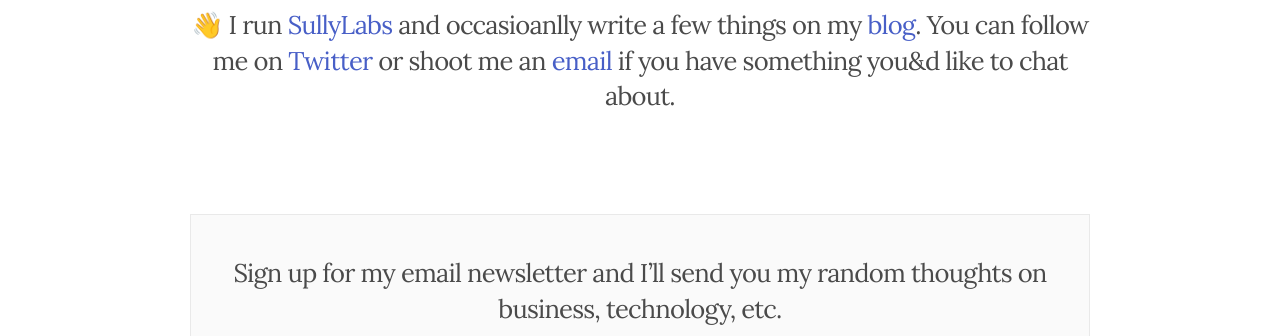
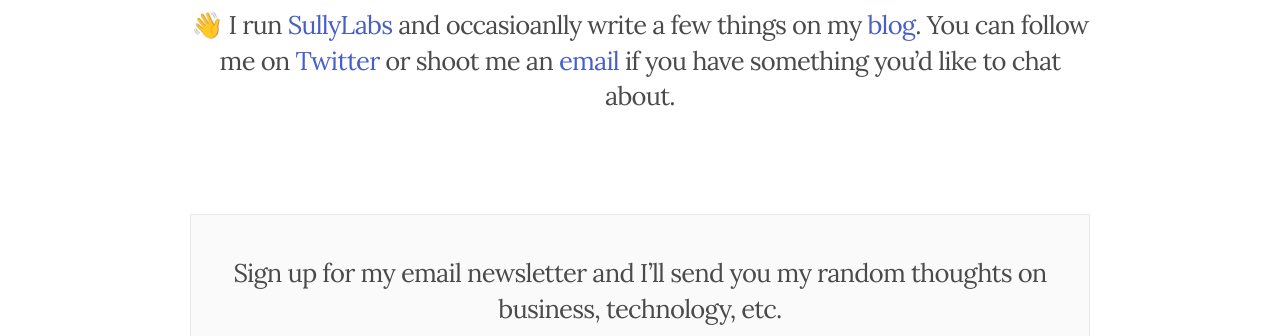
Before and after one commit to parkeragee/parkeragee, a website: page index.html in a window 1280 px wide. Shown: the part 464-800 px from the top of the page. Drawn offline with nearby package versions, Linux system fonts and the light colour scheme; files that its build step writes are made by us from their sources.

Commit message:
Update index.html

```diff
--- a/index.html
+++ b/index.html
@@ -20,7 +20,7 @@
       <div class="intro">
          <img class="logo" src="assets/parker.jpg" alt="Parker Agee">
          <h1>Parker Agee</h1>
-         <p>👋 I run <a target="_blank" href="https://sullylabs.com">SullyLabs</a> and occasioanlly write a few things on my <a href="https://blog.parkeragee.com">blog</a>. You can follow me on <a href="https://twitter.com/parkeragee">Twitter</a> or shoot me an <a href="mailto:parker@parkeragee.com">email</a> if you have something you&amp;d like to chat about.</p>
+         <p>👋 I run <a target="_blank" href="https://sullylabs.com">SullyLabs</a> and occasioanlly write a few things on my <a href="https://blog.parkeragee.com">blog</a>. You can follow me on <a href="https://twitter.com/parkeragee">Twitter</a> or shoot me an <a href="mailto:parker@parkeragee.com">email</a> if you have something you&rsquo;d like to chat about.</p>
 
          <div class="signup home">
             <p>Sign up for my email newsletter and I&rsquo;ll send you my random thoughts on business, technology, etc.</p>
```
